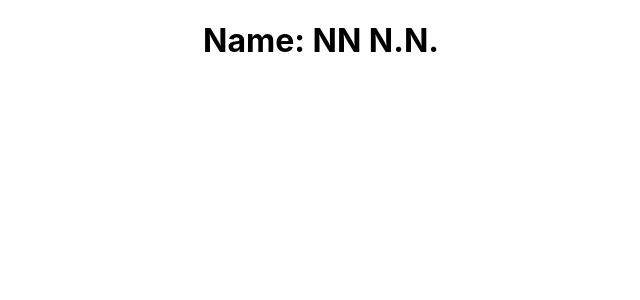
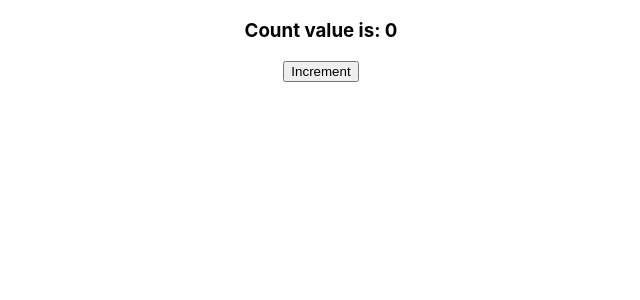
Before and after one commit to NinjaTeknik/First-React-App, a React (Create React App) app: page / in a window 1280 px wide. Shown: the top 300 px of the page, without its empty margins (319-959 px from the left). Built offline with nearby package versions, Linux system fonts and the light colour scheme.

Commit message:
Added state and increment to Counter.js

```diff
--- a/src/App.js
+++ b/src/App.js
@@ -2,12 +2,13 @@
 import './App.css';
 //import Hello from './components/Hello';
 //import Message from './components/Message';
-import Profile from './components/Profile';
+//import Profile from './components/Profile';
+import Counter from './components/Counter';
 
 function App() {
   return (
   <div className="App">
-    <Profile name="NN" lastname="N.N."/>
+    <Counter></Counter>
   </div>
   );
 }
--- /dev/null
+++ b/src/components/Counter.js
@@ -0,0 +1,24 @@
+import { Component } from "react";
+
+class Counter extends Component{
+  constructor(){
+    super();
+    this.state = {
+      counter: 0,
+    };
+  }
+
+  increment(){
+    this.setState({
+      counter: this.state.counter + 1,
+    })
+  }
+  render(){
+    return (<div>
+      <h3>Count value is: {this.state.counter}</h3>
+      <button onClick={()=> this.increment()}>Increment</button>
+    </div>)
+  }
+}
+
+export default Counter;
```
